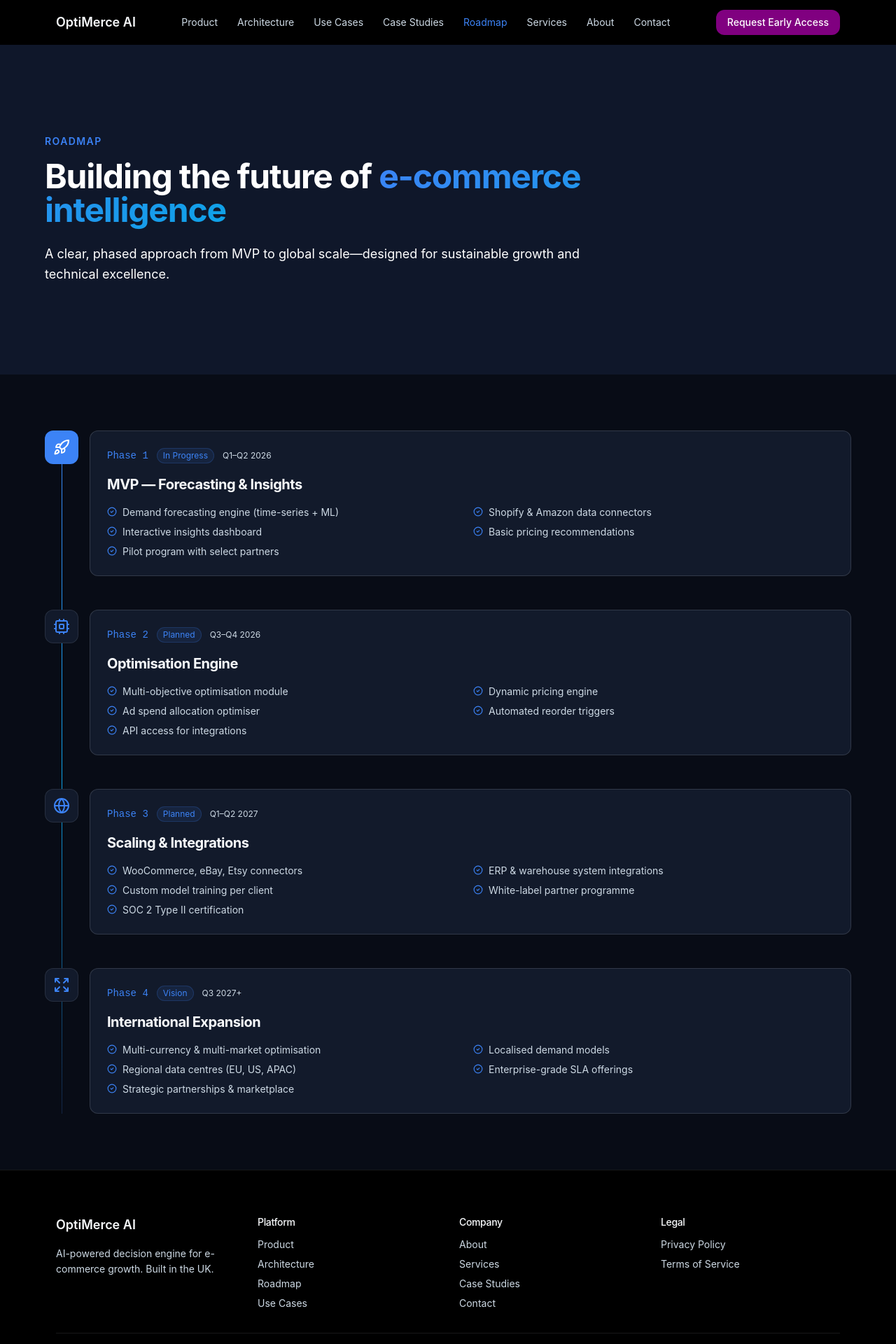
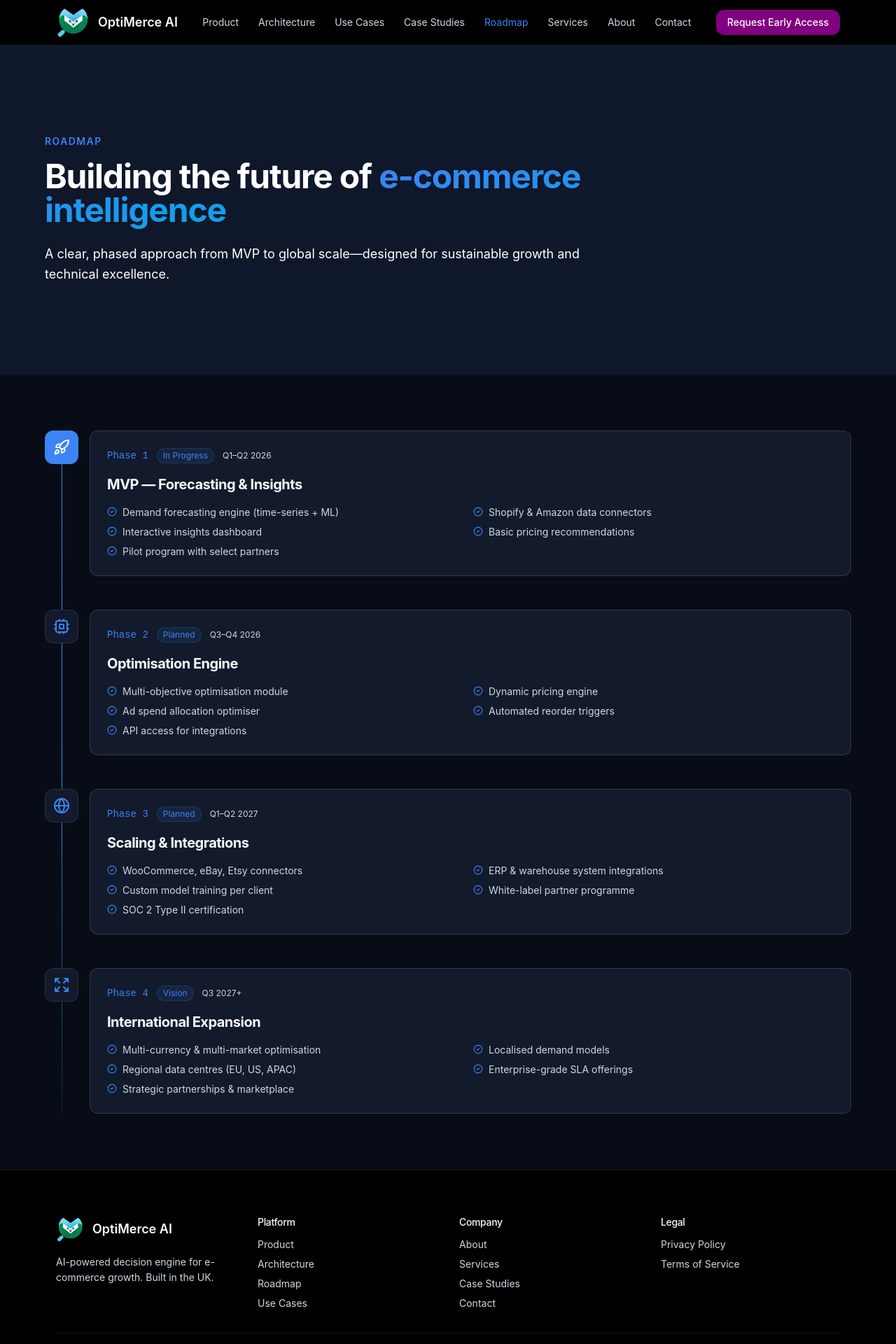
Before and after one commit to OptiMerceAI/OptiMerce-Ai_Website, a React (Vite) app: page /roadmap in a window 1280 px wide. Shown: the top 1920 px of the page at 70% size. Built offline with nearby package versions, Linux system fonts and the light colour scheme; the HTML template or start-up script is replaced by a standard one.

Commit message:
Add logo to Navbar and Footer

```diff
--- a/src/components/Footer.tsx
+++ b/src/components/Footer.tsx
@@ -5,7 +5,8 @@ const Footer = () => (
     <div className="container-tight px-4 py-16">
       <div className="grid grid-cols-2 md:grid-cols-4 gap-8">
         <div className="col-span-2 md:col-span-1">
-          <div className="flex items-center gap-2 mb-4">
+          <div className="flex items-center gap-3 mb-4">
+            <img src="/8198cc75-e9d8-4ec1-ad82-dd129dadbeb3_removalai_preview.png" alt="OptiMerce AI Logo" className="h-10 w-auto" />
             <span className="font-semibold text-lg text-hero-foreground">OptiMerce AI</span>
           </div>
           <p className="text-sm text-surface-dark-foreground leading-relaxed">
--- a/src/components/Navbar.tsx
+++ b/src/components/Navbar.tsx
@@ -21,7 +21,8 @@ const Navbar = () => {
   return (
     <header className="fixed top-0 left-0 right-0 z-50 bg-black">
       <div className="container-tight flex items-center justify-between h-16 px-4">
-        <Link to="/" className="flex items-center gap-2">
+        <Link to="/" className="flex items-center gap-3">
+          <img src="/8198cc75-e9d8-4ec1-ad82-dd129dadbeb3_removalai_preview.png" alt="OptiMerce AI Logo" className="h-12 w-auto" />
           <span className="font-semibold text-lg text-hero-foreground">OptiMerce AI</span>
         </Link>
 
```
